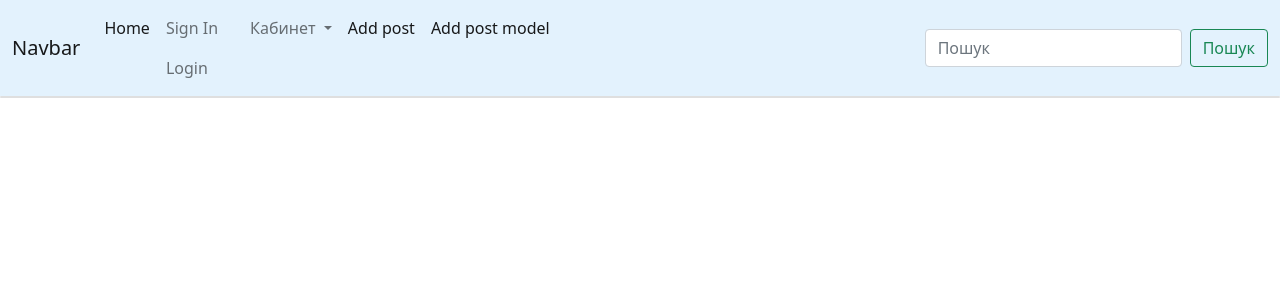
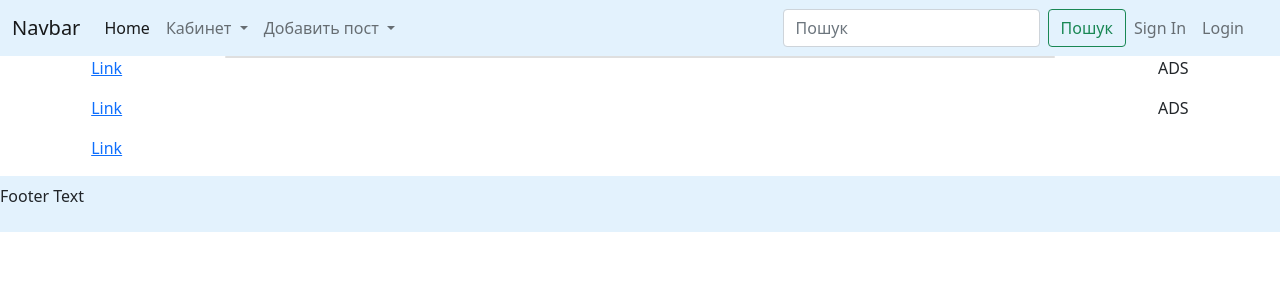
Before and after one commit to LiderStar/local_test, a Django app: page /posts/all/ in a window 1280 px wide. Shown: the top 300 px of the page. Run offline with Django 4.2, Linux system fonts and the light colour scheme; data that the repository does not hold is empty; some libraries are stand-ins or nearby versions.

Commit message:
New view

```diff
--- a/app/blog/templates/blog/all_posts.html
+++ b/app/blog/templates/blog/all_posts.html
@@ -10,23 +10,23 @@
     <div class="card">
         {% for post in all_posts %}
             <h5 class="card-header"> {{ post.author }} | {{ post.date_create }}</h5>
+            <div class="card mb-3">
             <div class="card-body">
+                    <div class="media">
+                        {% if item.photo %}
+                            <img src="{{ news_item.photo.url }}" alt="" width="150" class="mr-3">
+                        {% else %}
+                            <img src="https://picsum.photos/id/1060/150/135/?blur=2" alt="" class="mr-3">
+                        {% endif %}
+                        <div class="media-body">
                             <h5 class="card-title">  {{ post.title }}</h5>
-            <p class="card-text"> {{ post.content|truncatewords:20|safe }}</p>
-            <a input class="btn btn-primary" type="submit" href="{{ post.get_absolute_url }}">Читать дальше</a>
-
+                            <p class="card-text"> {{ post.content|truncatewords:20|safe}}</p>
+                            <a input class="btn btn-primary" type="submit" href="{{ post.get_absolute_url }}">Читать
+                                дальше</a>
+                        </div>
+                    </div>
+                    </div>
                 </div>
         {% endfor %}
     </div>
-
-
-
-
-
-
-
-
-
-
-
 {% endblock content %}
--- a/app/blog/templates/blog/base_blog.html
+++ b/app/blog/templates/blog/base_blog.html
@@ -3,5 +3,7 @@
 {% block title %}{{title}}{% endblock %}
 
 {% block content %}
-Block base_blog
+<h1>Welcome</h1>
+      <p>Lorem ipsum dolor sit amet, consectetur adipiscing elit, sed do eiusmod tempor incididunt ut labore et dolore magna aliqua. Ut enim ad minim veniam, quis nostrud exercitation ullamco laboris nisi ut aliquip ex ea commodo consequat. Excepteur sint occaecat cupidatat non proident, sunt in culpa qui officia deserunt mollit anim id est laborum consectetur adipiscing elit, sed do eiusmod tempor incididunt ut labore et dolore magna aliqua. Ut enim ad minim veniam, quis nostrud exercitation ullamco laboris nisi ut aliquip ex ea commodo consequat.</p>
+      <hr>
 {% endblock %}
--- a/app/templates/app/base.html
+++ b/app/templates/app/base.html
@@ -14,13 +14,42 @@
 </head>
 <body>
 {% include "app/nav.html" %}
+ <div class="container-fluid">
+        <div class="row content">
+            <div class="col-sm-2 sidenav text-center">
+                {% block left %}
+                <p><a href="#">Link</a></p>
+                <p><a href="#">Link</a></p>
+                <p><a href="#">Link</a></p>
+                {% endblock %}
+            </div>
+            <div class="col-sm-8 text-left">
+                {% block content %}
+                <h1>Welcome</h1>
+                <p>Lorem ipsum dolor sit amet, consectetur adipiscing elit, sed do eiusmod tempor incididunt ut labore
+                    et dolore magna aliqua. Ut enim ad minim veniam, quis nostrud exercitation ullamco laboris nisi ut
+                    aliquip ex ea commodo consequat. Excepteur sint occaecat cupidatat non proident, sunt in culpa qui
+                    officia deserunt mollit anim id est laborum consectetur adipiscing elit, sed do eiusmod tempor
+                    incididunt ut labore et dolore magna aliqua. Ut enim ad minim veniam, quis nostrud exercitation
+                    ullamco laboris nisi ut aliquip ex ea commodo consequat.</p>
+
+                {% endblock %}
+            </div>
 
 
-<div id="content">
-    {% block content %}
-Base block
-    {% endblock %}
-</div>
+            {% block right %}
+                <div class="col-sm-2 sidenav text-center">
+                    <div class="well">
+                        <p>ADS</p>
+                    </div>
+                    <div class="well">
+                        <p>ADS</p>
+                    </div>
+                </div>
+            {% endblock %}
+        </div>
+    </div>
+{% include "app/footer.html" %}
 <script crossorigin="anonymous"
         integrity="sha384-MrcW6ZMFYlzcLA8Nl+NtUVF0sA7MsXsP1UyJoMp4YLEuNSfAP+JcXn/tWtIaxVXM"
         src="https://cdn.jsdelivr.net/npm/bootstrap@5.0.2/dist/js/bootstrap.bundle.min.js"></script>
--- /dev/null
+++ b/app/templates/app/footer.html
@@ -0,0 +1,3 @@
+<footer class="navbar navbar-expand-lg navbar-light" style="background-color: #e3f2fd;">
+  <p>Footer Text</p>
+</footer>
--- a/app/templates/app/nav.html
+++ b/app/templates/app/nav.html
@@ -12,19 +12,7 @@
                 </li>
 
                 <li class="nav-item">
-                    {% if request.user.is_authenticated %}
 
-                        <a class="nav-link" href="{% url 'account_logout' %}"> Sign Out</a>
-                    {% else %}
-                            <a class="nav-link" href="{% url 'account_login' %}"> Sign In</a>
-                             <a class="nav-link" href="{% url 'account_signup' %}"> Login </a>
-                    {% endif %}
-                </li>
-
-
-                <li class="nav-item">
-                    <a class="nav-link"> {{ user.username }} </a>
-                </li>
 
                 <li class="nav-item dropdown">
                     <a class="nav-link dropdown-toggle" href="#" id="navbarDropdownMenuLink" role="button"
@@ -34,29 +22,40 @@
                     <ul class="dropdown-menu" aria-labelledby="navbarDropdownMenuLink">
                         <li><a class="dropdown-item" href="{% url "all_posts_list" %}">Все посты</a></li>
                         <li><a class="dropdown-item" href="{% url 'user_posts_list' user %}">Мои посты</a></li>
-{#                        <li><a class="dropdown-item" href="{{ post.get_absolute_url }}">Мои посты</a></li>#}
                     </ul>
                 </li>
-                {#          <li class="nav-item dropdown">#}
-                {#          <a class="nav-link dropdown-toggle" href="#" id="navbarDropdownMenuLink" role="button" data-bs-toggle="dropdown" aria-expanded="false">#}
-                {#            Книги#}
-                {#          </a>#}
-                {#          <ul class="dropdown-menu" aria-labelledby="navbarDropdownMenuLink">#}
-                {#            <li><a class="dropdown-item" href="#">Все книги</a></li>#}
-                {#            <li><a class="dropdown-item" href="{{ book.get_absolute_url }}">Книги по авторам</a></li>#}
-                {#          </ul>#}
-                {#        </li>#}
-             <li class="nav-item">
-                    <a class="nav-link active" aria-current="page" href="{% url "add_post" %}">Add post</a>
-                </li>
-             <li class="nav-item">
-                    <a class="nav-link active" aria-current="page" href="{% url "add_post_model" %}">Add post model</a>
+
+
+                <li class="nav-item dropdown">
+                    <a class="nav-link dropdown-toggle" href="#" id="navbarDropdownMenuLink" role="button"
+                       data-bs-toggle="dropdown" aria-expanded="false">
+                        Добавить пост
+                    </a>
+                    <ul class="dropdown-menu" aria-labelledby="navbarDropdownMenuLink">
+                        <li><a class="dropdown-item" href="{% url "add_post" %}">Форма без модели</a></li>
+                        <li><a class="dropdown-item" href="{% url "add_post_model" %}">Форма с привязкой</a></li>
+                    </ul>
                 </li>
             </ul>
             <form class="d-flex">
                 <input class="form-control me-2" type="search" placeholder="Пошук" aria-label="Пошук">
                 <button class="btn btn-outline-success" type="submit">Пошук</button>
             </form>
+            <ul class="nav navbar-nav navbar-right">
+                {% if request.user.is_authenticated %}
+
+                    <a class="nav-link" href="{% url 'account_logout' %}"> Sign Out</a>
+                {% else %}
+                    <a class="nav-link" href="{% url 'account_login' %}"> Sign In</a>
+                    <a class="nav-link" href="{% url 'account_signup' %}"> Login </a>
+                {% endif %}
+                </li>
+
+
+                <li class="nav-item">
+                    <a class="nav-link"> {{ user.username }} </a>
+                </li>
+            </ul>
         </div>
     </div>
 </nav>
```
Also changed, not shown: 1 other file. Lines whose indentation alone changed are shown as unchanged.
